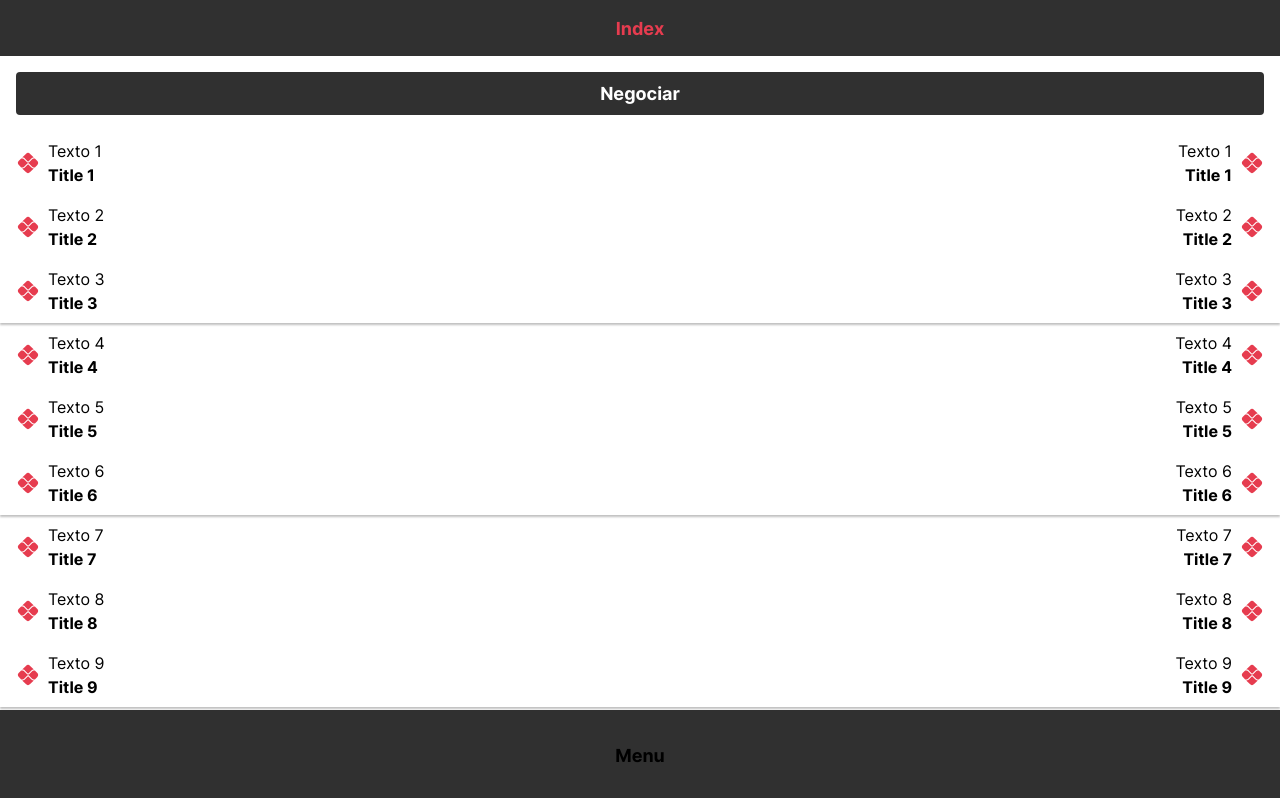
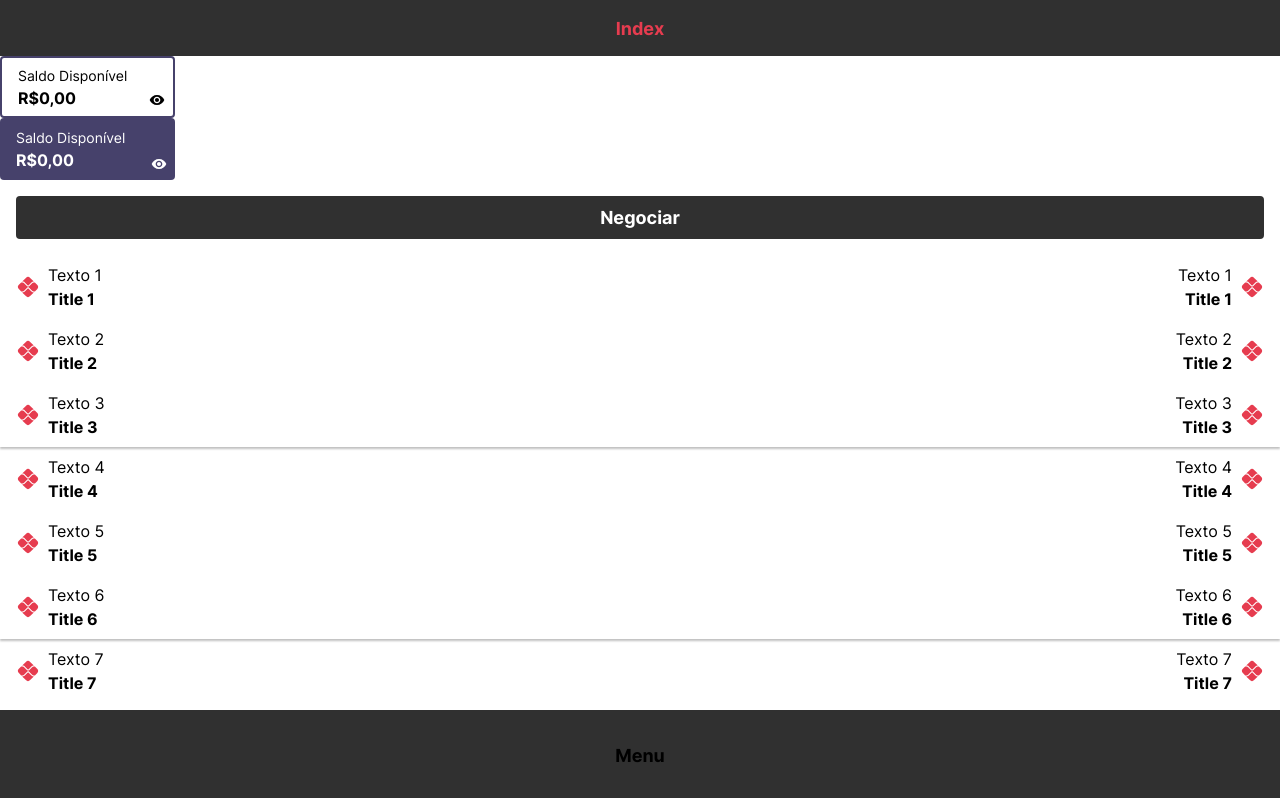
Before and after one commit to fcms14/react-components, a React (Vite) app: page / in a window 1280 px wide. Shown: the top 798 px of the page. Built offline with nearby package versions, Linux system fonts and the light colour scheme.

Commit message:
feature atom balance

```diff
--- /dev/null
+++ b/src/components/atoms/Balance/BalanceStyle.ts
@@ -0,0 +1,22 @@
+import styled, { css, keyframes } from "styled-components"
+import { BalanceProps } from '../../../interfaces'
+
+export const BalanceStyle = styled.div<BalanceProps> `
+display: flex;
+flex-direction: column;
+justify-content: center;
+align-items: flex-start;
+position: relative;
+
+width: 175px;
+height: 62px;
+
+${({ theme, type }) => css`
+    padding : ${theme.padding.main};
+    background: ${theme.colorByType[type]};
+    border: ${type === 'balanceOne' ? '2px solid' : 'none'};
+    border-color: ${type === 'balanceOne' ? theme.colorByType['balanceTwo'] : ''};
+    border-radius: ${theme.radius};
+`}
+`
+export default BalanceStyle
--- /dev/null
+++ b/src/components/atoms/Balance/index.tsx
@@ -0,0 +1,21 @@
+import styled from 'styled-components'
+import BalanceStyle from "./BalanceStyle"
+import Text from "../Text"
+import Subtitle from "../Subtitle"
+import Icon from "../Icon"
+import { MdRemoveRedEye} from "react-icons/md"
+import { BalanceInterface } from "../../../interfaces"
+
+
+const Balance = ({ text, subtitle, color, balanceStyle}: BalanceInterface) => {
+
+    return (
+        <BalanceStyle {...balanceStyle}>
+            <Icon  icon={MdRemoveRedEye} topDown color={color}/>
+            <Text color={color}>{text}</Text>
+            <Subtitle color={color}>{subtitle}</Subtitle>
+        </BalanceStyle>
+    )
+}
+
+export default Balance
--- a/src/components/atoms/Icon/IconStyle.ts
+++ b/src/components/atoms/Icon/IconStyle.ts
@@ -13,6 +13,12 @@ const IconStyle = styled.div<IconProps>`
   justify-content: center;
   padding: ${props => props.applyPadding ? props.theme.padding.icon : undefined};
   cursor: ${props => props.cursor};
+
+  ${props => props.topDown && css`
+   position: absolute;
+   right: ${props.theme.gap};
+   bottom: 8px;
+  `}
 
   ${props => props.topRight && css`
     position: absolute;
--- a/src/components/atoms/Icon/index.tsx
+++ b/src/components/atoms/Icon/index.tsx
@@ -2,10 +2,11 @@ import { IconComponentInterface } from "../../../interfaces"
 import IconStyle from "./IconStyle"
 
 const Icon = (props: IconComponentInterface) => {
-    const { icon: Icon, onClick, width, color, rounded, applyPadding, loading, topRight } = props
+    const { icon: Icon, onClick, width, color, rounded, applyPadding, loading, topRight, topDown } = props
 
     return <IconStyle
             rounded={rounded}
+            topDown={topDown}
             applyPadding={applyPadding}
             topRight={topRight}
             loading={loading}
--- a/src/interfaces/index.ts
+++ b/src/interfaces/index.ts
@@ -80,6 +80,7 @@ export interface IconProps {
     applyPadding?: boolean,
     loading?: boolean,
     topRight?: boolean,
+    topDown?: boolean,
 }
 
 export interface IconComponentInterface {
@@ -91,6 +92,7 @@ export interface IconComponentInterface {
     applyPadding?: boolean,
     loading?: boolean,
     topRight?: boolean,
+    topDown?: boolean,
 }
 
 export interface RowProps {
@@ -124,6 +126,12 @@ export interface ToggleSpanProps {
 
 export interface ToasterProps {
     type: "success" | "alert" | "error",
+
+}
+
+export interface BalanceProps {
+    type: "balanceOne" | "balanceTwo",
+
 }
 
 export interface NotificationInterface {
@@ -148,6 +156,15 @@ export interface ColorByType {
     success: string,
     error: string,
     alert: string,
+    balanceOne: string,
+    balanceTwo: string,
 }
 export interface InputProps {
 }
+
+export interface BalanceInterface{
+    text: string,
+    subtitle: string,
+    color : string
+    balanceStyle : BalanceProps,
+}
--- a/src/pages/Index/index.tsx
+++ b/src/pages/Index/index.tsx
@@ -1,5 +1,6 @@
 import ViewPort from "../../templates/ViewPort"
 import Subtitle from "../../components/atoms/Subtitle"
+import  Balance  from "../../components/atoms/Balance"
 import List from "./list"
 import { Button } from "../../components/organisms/Button"
 import { Header } from "../../components/organisms/Header"
@@ -10,6 +11,8 @@ const Index = () => {
   return (
     <ViewPort>
       <Header.Default text="Index" />
+      <Balance text='Saldo Disponível' subtitle='R$0,00'  color="black"  balanceStyle={{type:'balanceOne'}}></Balance>
+      <Balance text='Saldo Disponível' subtitle='R$0,00'  color="white"  balanceStyle={{type:'balanceTwo'}}></Balance>
       <main>
         <Button.Default text="Negociar" onClick={() => navigate('/exchange')} buttonStyle={{ active: true }} />
         <List />
```
Also changed, not shown: 1 other file (tests, documents, lock files or other folders).
